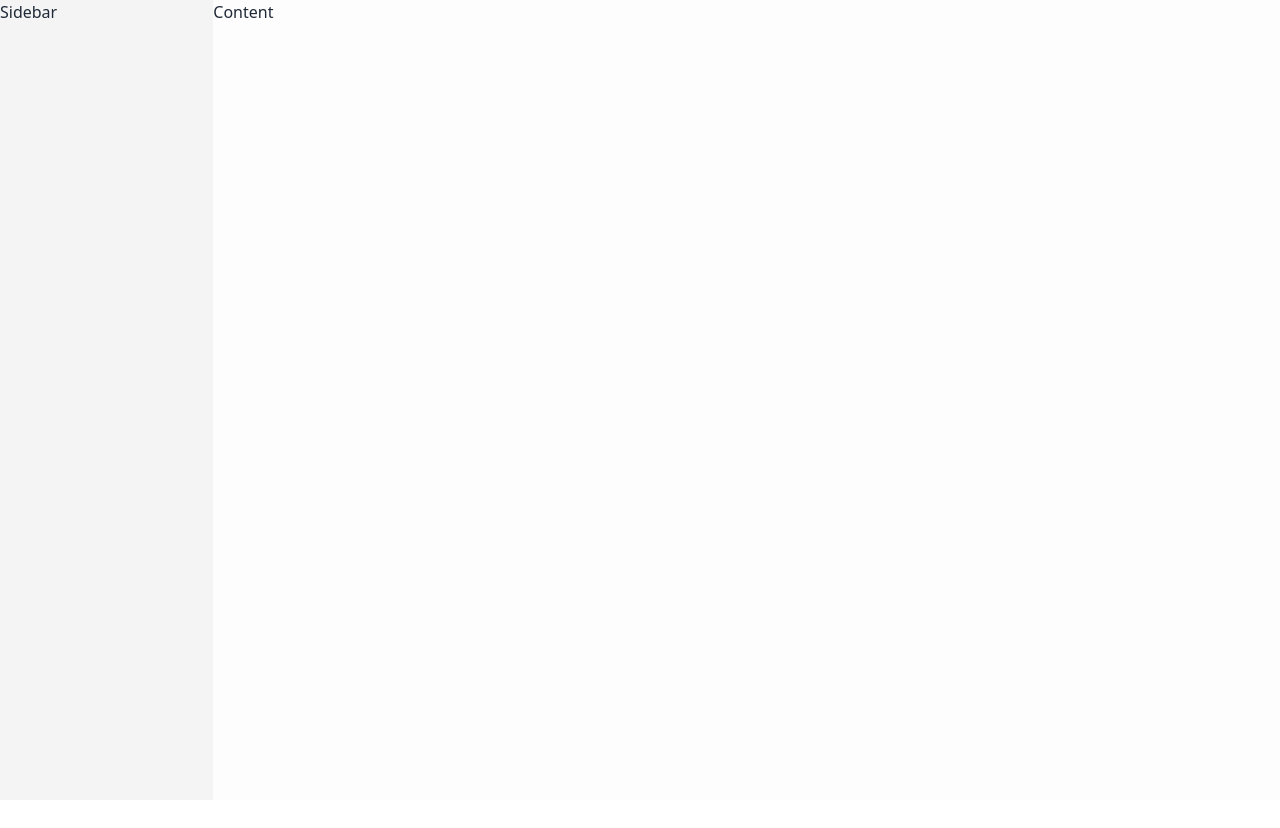
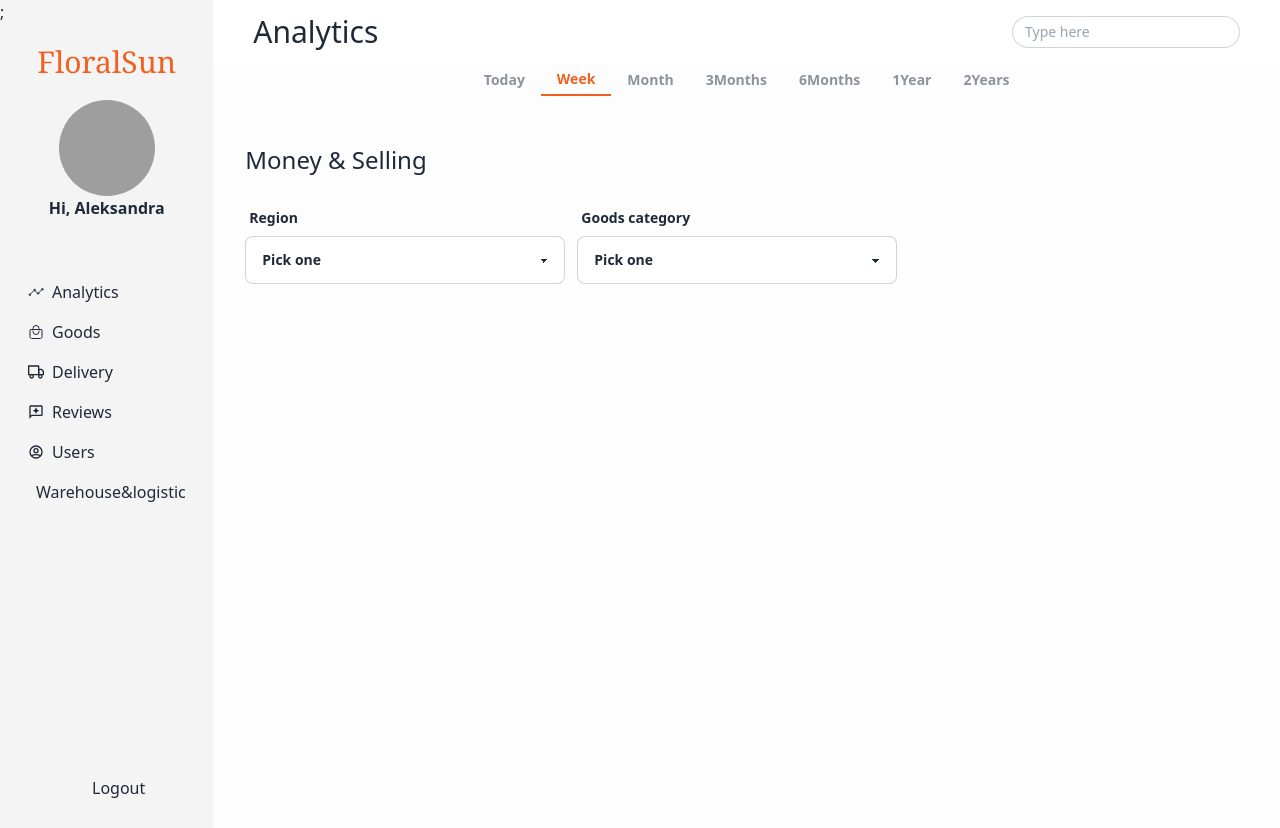
Before and after one commit to stefanAntonic/dashboard-app, a React (Create React App) app: page / in a window 1280 px wide. Before the commit the page ends 800 px from the top, so only its background shows below. Built offline with nearby package versions, Linux system fonts and the light colour scheme; grey boxes are pictures that could not be loaded.

Commit message:
creating content

```diff
--- a/package.json
+++ b/package.json
@@ -9,6 +9,7 @@
     "daisyui": "^2.15.2",
     "react": "^18.1.0",
     "react-dom": "^18.1.0",
+    "react-icons": "^4.4.0",
     "react-router-dom": "^6.3.0",
     "react-scripts": "5.0.1",
     "web-vitals": "^2.1.4"
--- a/src/components/content/Content.jsx
+++ b/src/components/content/Content.jsx
@@ -1,8 +1,71 @@
 function Content() {
+  const handleClick = (e) => {
+    const el = document.getElementById(e.target.id);
+    el.classList.add("text-[#F06021]", "border-[#F06021]", "tab-bordered");
+  };
   return (
     <div className="bg-[#FDFDFD] col-span-10 ">
-      Content
+      {/* heading */}
+      <div className="navbar bg-base-100">
+        <div className="flex-1">
+          <h1 className="text-3xl font-normal ml-8">Analytics</h1>
+        </div>
+        <div className="flex-none">
+          <input
+            type="text"
+            placeholder="Type here"
+            className="input input-bordered input-sm rounded-full w-full max-w-xs mr-8"
+          />
+        </div>
       </div>
-  )
+      <div className="tabs flex justify-center">
+        <a className="tab font-bold " onClick={handleClick} id="today">
+          Today
+        </a>
+        <a className="tab font-bold   tab-active: tab-bordered border-[#F06021] text-[#F06021]">
+          Week
+        </a>
+        <a className="tab font-bold " onClick={handleClick} id="month">
+          Month
+        </a>
+        <a className="tab font-bold ">3Months</a>
+        <a className="tab font-bold ">6Months</a>
+        <a className="tab font-bold ">1Year</a>
+        <a className="tab font-bold ">2Years</a>
+      </div>
+
+      <div className="ml-8 mt-12">
+        <h1 className="text-2xl">Money & Selling</h1>
+        <div className="flex flex-row gap-3 pt-6">
+          <div class="form-control w-full max-w-xs">
+            <label className="label label-text font-bold">Region</label>
+            <select class="select select-bordered">
+              <option disabled selected>
+                Pick one
+              </option>
+              <option>Star Wars</option>
+              <option>Harry Potter</option>
+              <option>Lord of the Rings</option>
+              <option>Planet of the Apes</option>
+              <option>Star Trek</option>
+            </select>
+          </div>
+          <div class="form-control w-full max-w-xs">
+            <label className="label label-text font-bold">Goods category</label>
+            <select class="select select-bordered">
+              <option disabled selected>
+                Pick one
+              </option>
+              <option>Star Wars</option>
+              <option>Harry Potter</option>
+              <option>Lord of the Rings</option>
+              <option>Planet of the Apes</option>
+              <option>Star Trek</option>
+            </select>
+          </div>
+        </div>
+      </div>
+    </div>
+  );
 }
-export default Content
+export default Content;
--- a/src/components/sidebar/Sidebar.jsx
+++ b/src/components/sidebar/Sidebar.jsx
@@ -1,9 +1,69 @@
+import { IoAnalyticsOutline, IoBagHandleOutline } from "react-icons/io5";
+import { FiTruck } from "react-icons/fi";
+import { MdOutlineReviews } from "react-icons/md";
+import { HiOutlineUserCircle } from "react-icons/hi";
+import { TbHierarchy2, TbLogout } from "react-icons/tb";
+
 function Sidebar() {
   return (
-    <div className="bg-zinc-100 col-span-2 ">
-        Sidebar</div>
-
-
-  )
+    <div className="hidden sm:block md:col-span-4 bg-zinc-100 lg:col-span-2 flex flex-col flex flex-col">;
+      <div className=" flex flex-col justify-start items-center ">
+        <h1 className="m-5 text-3xl text-[#F06021] font-serif">FloralSun</h1>
+        <div className="avatar">
+          <div className="w-24 rounded-full ">
+            <img
+              src="https://api.lorem.space/image/face?hash=92310"
+              alt="avatar"
+            />
+          </div>
+        </div>
+        <strong> Hi, Aleksandra</strong>
+      </div>
+      <ul className="flex flex-col justify-start m-7 space-y-4 pt-8">
+        <li>
+          <a className="flex flex-row gap-2 active:text-[#F06021]" href="/">
+            <IoAnalyticsOutline className="place-self-center" />
+            Analytics
+          </a>
+        </li>
+        <li>
+          <a className="flex flex-row gap-2" href="/">
+            <IoBagHandleOutline className="place-self-center" />
+            Goods
+          </a>
+        </li>
+        <li>
+          <a className="flex flex-row gap-2" href="/">
+            <FiTruck className="place-self-center" />
+            Delivery
+          </a>
+        </li>
+        <li>
+          <a className="flex flex-row gap-2" href="/">
+            <MdOutlineReviews className="place-self-center" />
+            Reviews
+          </a>
+        </li>
+        <li>
+          <a className="flex flex-row gap-2" href="/">
+            <HiOutlineUserCircle className="place-self-center" />
+            Users
+          </a>
+        </li>
+        <li>
+          <a className="flex flex-row gap-2" href="/">
+            <TbHierarchy2 className="place-self-center" />
+            Warehouse&logistic
+          </a>
+        </li>
+        <li>
+          <a className="flex flex-row pt-64 px-16" href="/">
+            <TbLogout className="place-self-center" />
+            Logout
+          </a>
+        </li>
+      </ul>
+    </div>
+  );
 }
-export default Sidebar
+export default Sidebar;
```
Also changed, not shown: 1 other file (tests, documents, lock files or other folders).
